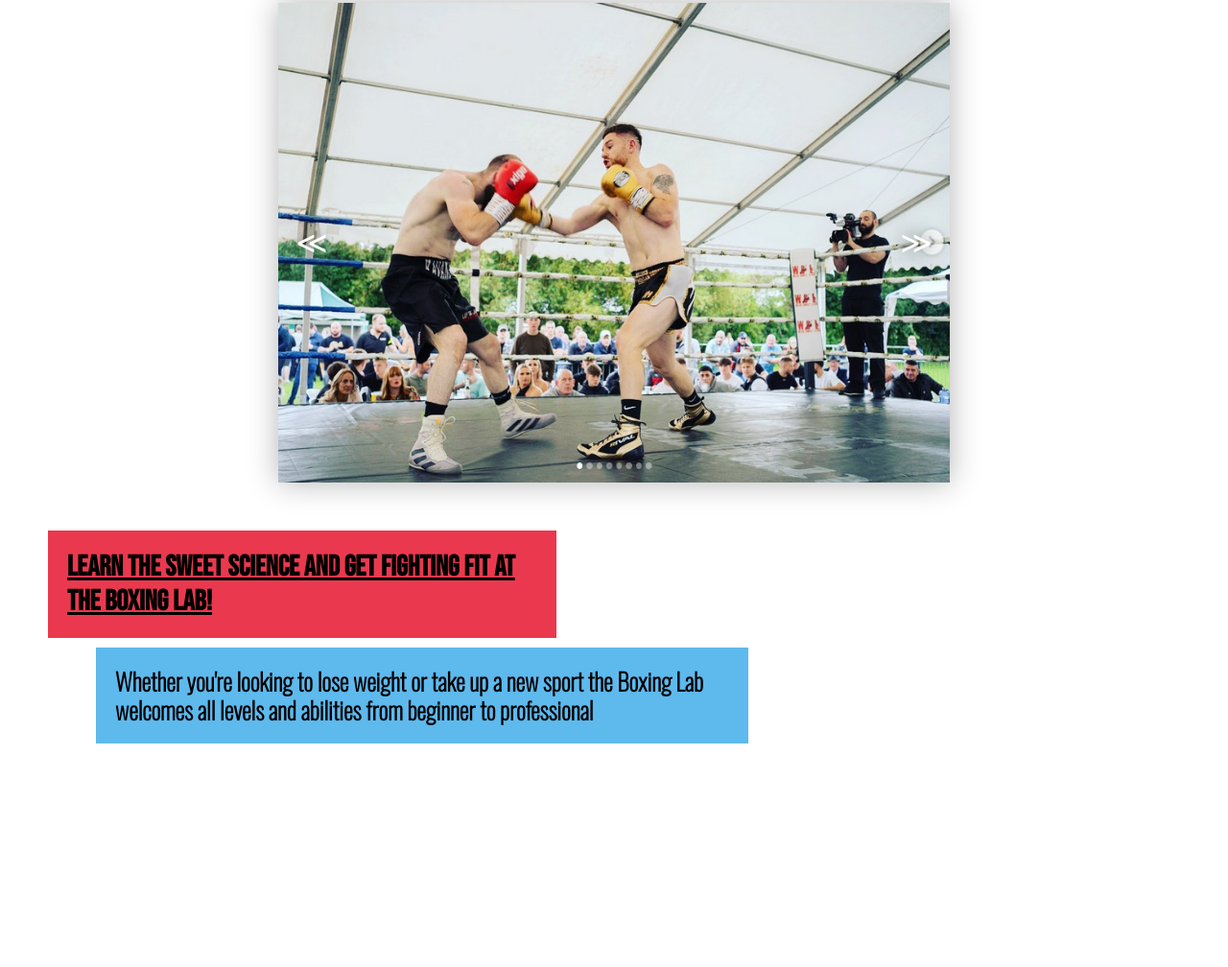
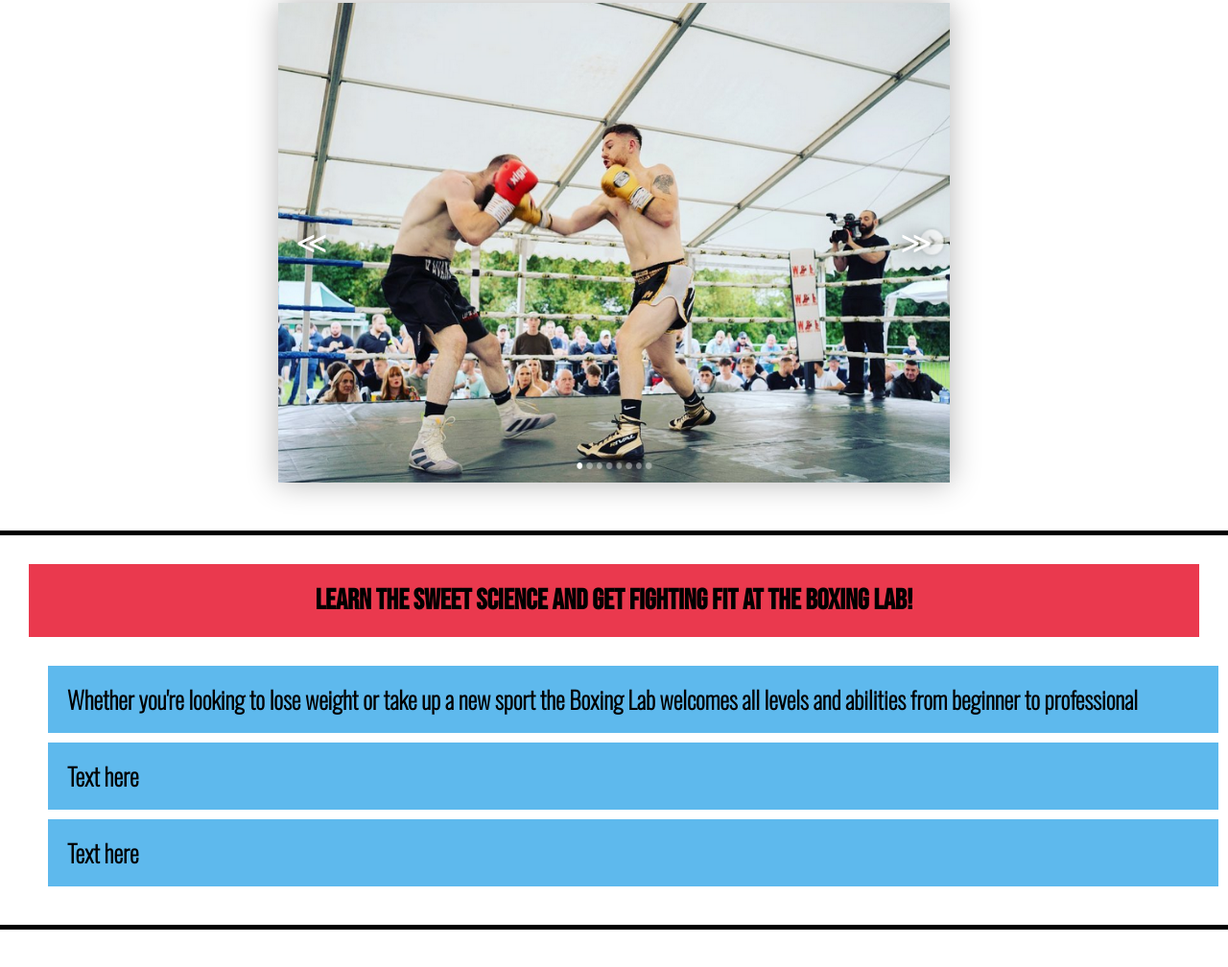
Before and after one commit to Djnoa/Djnoa.github.io, a plain HTML site: page index.html in a window 1280 px wide. Shown: the part 1166-2174 px from the top of the page at 96% size. Before the commit the page ends 2069 px from the top, so only its background shows below. Drawn offline with nearby package versions, Linux system fonts and the light colour scheme; files whose address does not match are found by name.

Commit message:
Add files via upload

```diff
--- a/index.html
+++ b/index.html
@@ -38,6 +38,9 @@
       .s-item:hover {
         width: 110px;
         border-radius: 0px 20px 20px 0px;
+      }
+      .s-item:last-child {
+        color:rgb(82, 82, 82);
       }
       #so-open {
         position: fixed;
@@ -158,8 +161,13 @@
           <a id="prev" href="#">&#8810;</a>
           <a id="next" href="#">&#8811;</a>
         </div>
+        <div class="info-text-and-header">
         <h3 class="head-info-text">Learn the sweet science and get fighting fit at the Boxing Lab!</h3>
-        <p class="information-text">Whether you're looking to lose weight or take up a new sport the Boxing Lab welcomes all levels and abilities from beginner to professional</p>
-        </article>
+        <ul class="list-info"><li><p class="information-text">Whether you're looking to lose weight or take up a new sport the Boxing Lab welcomes all levels and abilities from beginner to professional</p></li>
+        <li><p class="information-text">Text here</p></li>
+        <li><p class="information-text">Text here</p></li>
+      </ul></div>
+
+      </article>
   </body>
 </html>
--- a/style.css
+++ b/style.css
@@ -159,22 +159,30 @@ li.classes:last-of-type {
   font-size: 30px;
   padding: 20px;
   background-color: #e50721cb;
-  margin-top: 30px;
-  margin-left: 50px;
-  margin-right: 700px;
-  text-decoration: underline;
+  margin: 30px;
+  text-align: center;
 }
 .information-text {
   font-family: "Oswald", sans-serif;
   font-weight: bold;
   font-size: 25px;
   text-align: left;
-  margin-top: 10px;
-  margin-left: 100px;
-  margin-right: 500px;
+  margin: 10px;
   line-height: 30px;
   background-color: #0692e3a4;
   padding: 20px;
+}
+.list-info {
+  list-style-type: none;
+}
+
+.info-text-and-header {
+  border-top: solid;
+  border-top-color: black;
+  border-bottom: solid;
+  border-bottom-color: black;
+  border-width: 5px;
+  padding-bottom: 30px;
 }
 
 @font-face {
```
